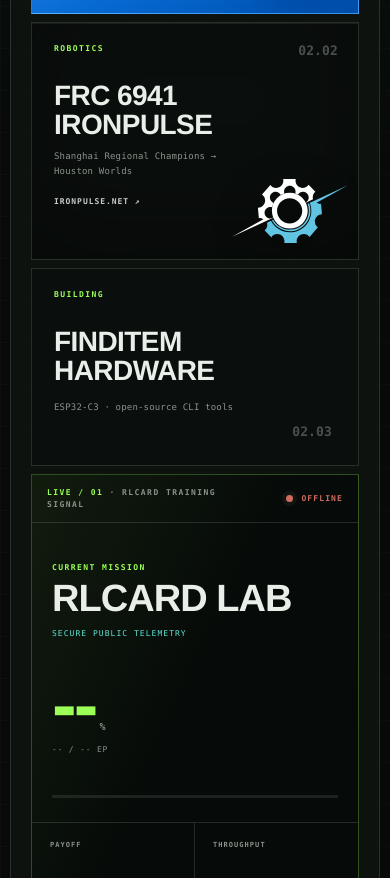
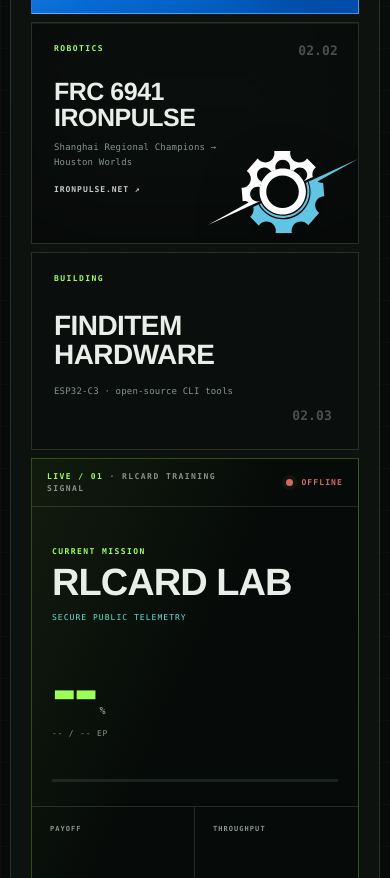
Before and after one commit to HarryXin0919/harryxin-site, a website: page index.html in a window 390 px wide. Shown: the part 1716-2594 px from the top of the page. Drawn offline with Linux system fonts and the light colour scheme; no server answers.

Commit message:
refine: enlarge IronPulse logo proportion

```diff
--- a/index.html
+++ b/index.html
@@ -1177,10 +1177,10 @@
   }
   .fact-ironpulse{padding-right:202px}
   .fact-ironpulse .ironpulse-icon{
-    right:12px;
-    bottom:14px;
-    width:190px;
-    height:118px;
+    right:0;
+    bottom:10px;
+    width:248px;
+    height:140px;
     overflow:visible;
     border:0;
     border-radius:0;
@@ -1563,7 +1563,7 @@
     .shead h2{font-size:42px}
     .prose{width:100%;font-size:16px;overflow-wrap:anywhere}
     .pull{font-size:44px}
-    .facts{grid-template-columns:1fr}
+    .facts{grid-template-columns:minmax(0,1fr)}
     .facts,.projects{gap:8px}
     .lab-signal{margin-top:8px}
     .signal-head{min-height:48px;padding:0 15px}
@@ -1588,8 +1588,8 @@
     .fact-link{padding-right:116px}
     .fact-icon{right:16px;bottom:16px;width:88px;height:88px}
     .fact-ironpulse{padding-right:130px}
-    .fact-ironpulse .ironpulse-icon{right:10px;bottom:12px;width:116px;height:72px}
-    .fact-ironpulse .v{font-size:25px}
+    .fact-ironpulse .ironpulse-icon{right:0;bottom:8px;width:150px;height:86px}
+    .facts .fact-ironpulse .v{font-size:25px}
     .fact .v{font-size:28px}
     .card,.card:first-child{
       min-height:250px;
```
